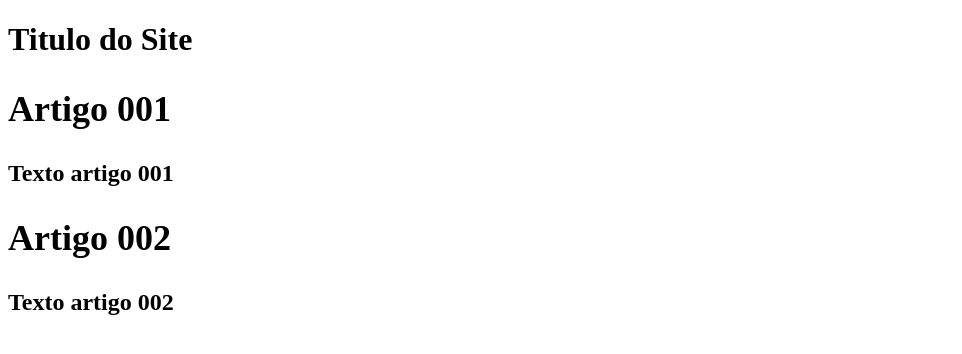
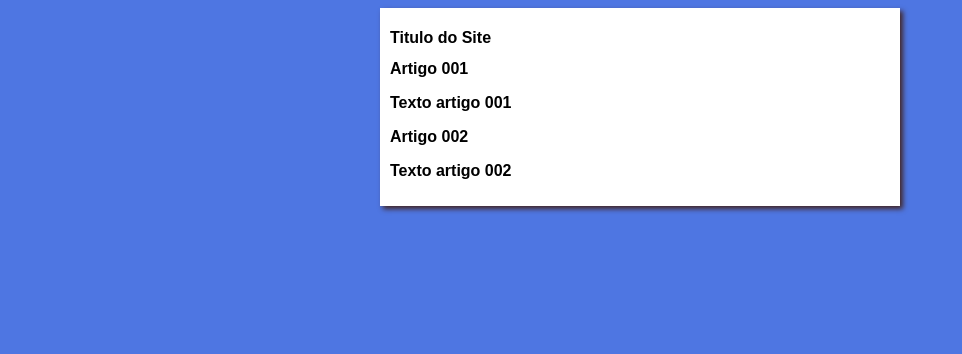
Before and after one commit to webersonclw/projeto-site, a plain HTML site: page index.html in a window 1280 px wide. Shown: the whole page, without its empty margins (0-962 px from the left). Drawn offline with Linux system fonts and the light colour scheme.

Commit message:
iniciei o desing

```diff
--- /dev/null
+++ b/estilo/style.css
@@ -0,0 +1,17 @@
+* {
+    font-family: Arial, Helvetica, sans-serif;
+    font-size: 16px;
+}
+
+body {
+    background-color: rgb(78, 118, 226);
+
+}
+
+main {
+    background-color: white;
+    width: 500px;
+    margin: auto;
+    padding: 10px;
+    box-shadow: 3px 3px 5px rgb(66, 38, 38);
+}
--- a/index.html
+++ b/index.html
@@ -10,6 +10,7 @@
     <main>
         <header>
             <h1>Titulo do Site</h1>
+            <link rel="stylesheet" href="estilo\style.css">
         </header>
         <h2><article>
             <h2>Artigo 001</h2>
```
